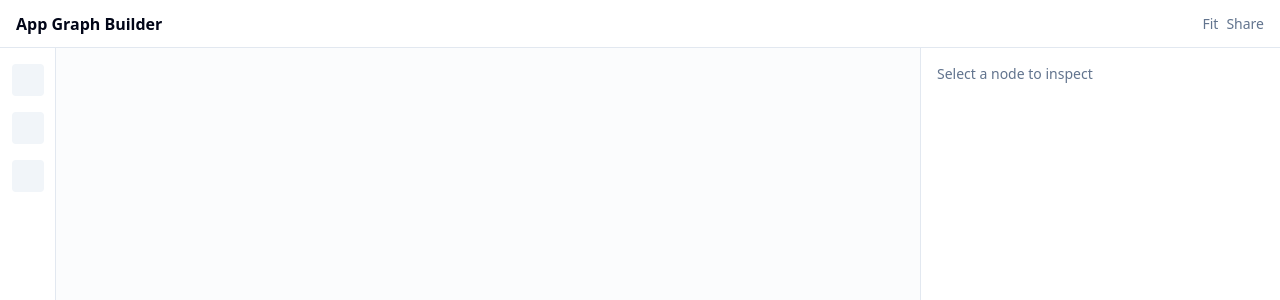
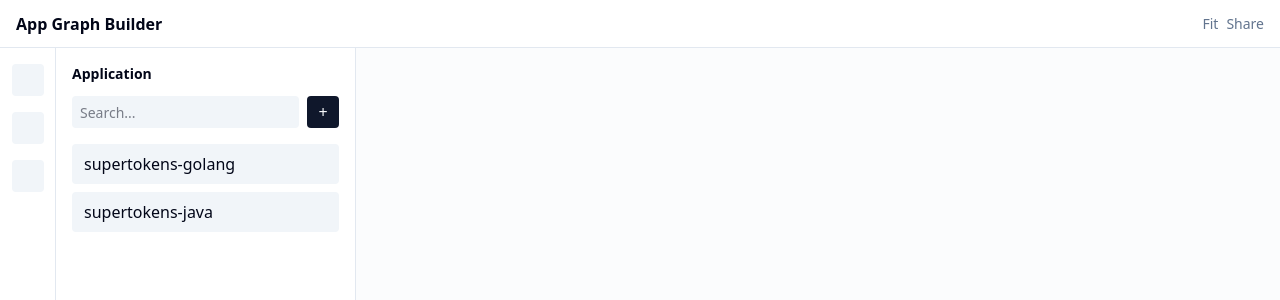
Before and after one commit to n200534/app-graph, a React (Vite) app: page / in a window 1280 px wide. Shown: the top 300 px of the page. Built offline with nearby package versions, Linux system fonts and the light colour scheme.

Commit message:
Fixed the layout and no more layout change is needed

```diff
--- a/src/App.tsx
+++ b/src/App.tsx
@@ -1,20 +1,19 @@
-import { TopBar } from './components/TopBar'; // Adjusted path to relative
-import { LeftRail } from './components/LeftRail';
-import { RightPanel } from './components/RightPanel'; // Adjust the path as necessary
+import { TopBar } from './components/layout/TopBar';
+import { IconRail } from './components/layout/IconRail';
+import { ApplicationsPanel } from './components/layout/AppliationsPanel';
 
 function App() {
   return (
     <div className="h-screen grid grid-rows-[48px_1fr]">
       <TopBar />
 
-      <div className="grid grid-cols-[56px_1fr_360px]">
-        <LeftRail />
+      <div className="grid grid-cols-[56px_300px_1fr]">
+        <IconRail />
+        <ApplicationsPanel />
 
         <main className="bg-muted/30">
-          {/* Canvas placeholder */}
+          {/* ReactFlow canvas later */}
         </main>
-
-        <RightPanel />
       </div>
     </div>
   );
--- /dev/null
+++ b/src/components/layout/AppliationsPanel.tsx
@@ -0,0 +1,26 @@
+export function ApplicationsPanel() {
+  return (
+    <aside className="w-[300px] border-r bg-background p-4">
+      <h2 className="text-sm font-semibold mb-3">Application</h2>
+
+      <div className="flex gap-2 mb-4">
+        <input
+          placeholder="Search..."
+          className="flex-1 h-8 rounded bg-muted px-2 text-sm"
+        />
+        <button className="h-8 w-8 rounded bg-primary text-primary-foreground">
+          +
+        </button>
+      </div>
+
+      <ul className="space-y-2">
+        <li className="h-10 rounded bg-muted px-3 flex items-center">
+          supertokens-golang
+        </li>
+        <li className="h-10 rounded bg-muted px-3 flex items-center">
+          supertokens-java
+        </li>
+      </ul>
+    </aside>
+  );
+}
--- a/src/components/LeftRail.tsx
+++ b/src/components/layout/IconRail.tsx
@@ -1,4 +1,4 @@
-export function LeftRail() {
+export function IconRail() {
   return (
     <aside className="w-14 border-r bg-background flex flex-col items-center py-4 gap-4">
       <div className="h-8 w-8 rounded bg-muted" />
```
Also changed, not shown: src/components/layout/RightPanel.tsx (renamed from src/components/RightPanel.tsx), src/components/layout/TopBar.tsx (renamed from src/components/TopBar.tsx).
